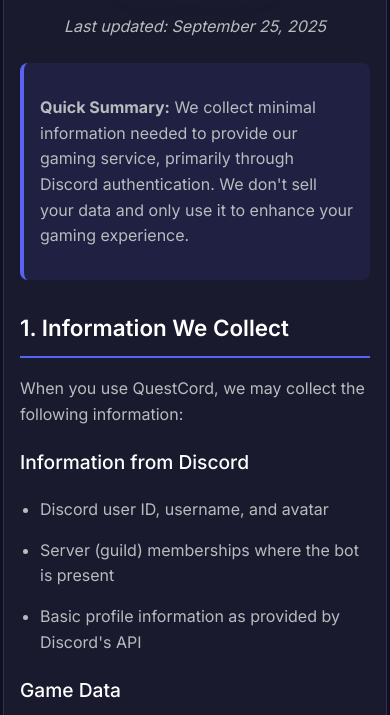
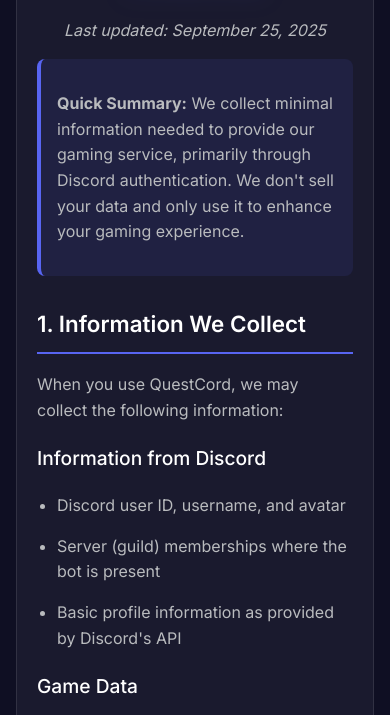
Before and after one commit to ThortonEllmers/QuestCord-v2, a website: page production/web/public/privacy.html in a window 390 px wide. Shown: the part 129-844 px from the top of the page. Drawn offline with Linux system fonts and the light colour scheme.

Commit message:
Update privacy.html

```diff
--- a/production/web/public/privacy.html
+++ b/production/web/public/privacy.html
@@ -40,15 +40,14 @@
       max-width: 800px;
       width: 100%;
       max-width: calc(100vw - 40px);
-      margin: 0 auto;
+      margin: 50px auto;
       padding: 32px;
       background: var(--bg-light);
       border-radius: 12px;
       border: 1px solid var(--border);
-      margin-top: 50px;
-      margin-bottom: 50px;
       word-wrap: break-word;
       overflow-wrap: break-word;
+      box-sizing: border-box;
     }
 
     h1 {
@@ -273,9 +272,15 @@
 
     /* Responsive adjustments */
     @media (max-width: 768px) {
+      body {
+        padding: 0 16px;
+      }
+
       .container {
-        padding: 20px 16px;
+        padding: 24px 20px;
         margin: 20px auto;
+        max-width: 100%;
+        border-radius: 12px;
       }
 
       .title-text {
@@ -295,14 +300,32 @@
 
       h2 {
         font-size: 1.4rem;
+        word-wrap: break-word;
       }
 
       h3 {
         font-size: 1.2rem;
       }
 
+      ul, p {
+        padding-left: 0;
+        margin-left: 0;
+      }
+
+      ul {
+        padding-left: 20px;
+      }
+
       .highlight {
         padding: 16px;
+        margin: 16px 0;
+      }
+
+      .back-button {
+        width: 100%;
+        max-width: 280px;
+        margin: 0 auto;
+        display: flex;
       }
     }
 
```
